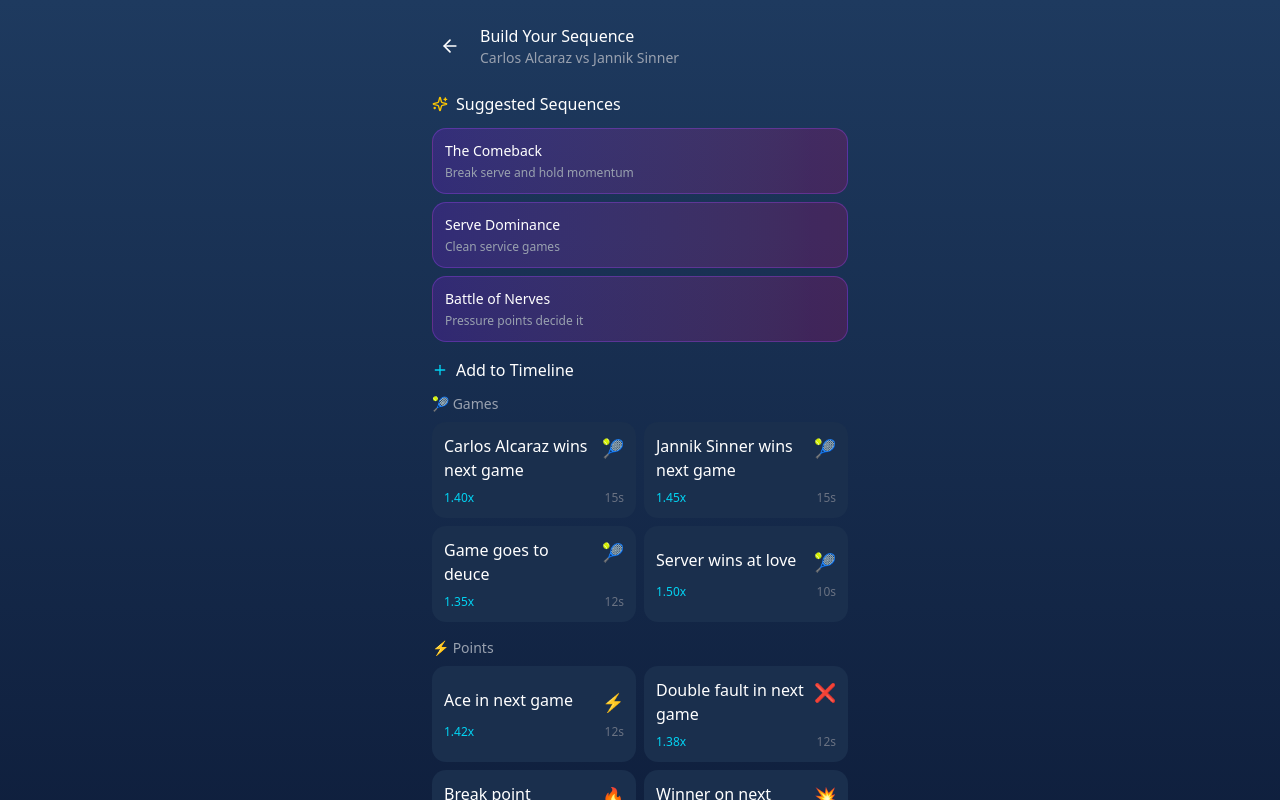
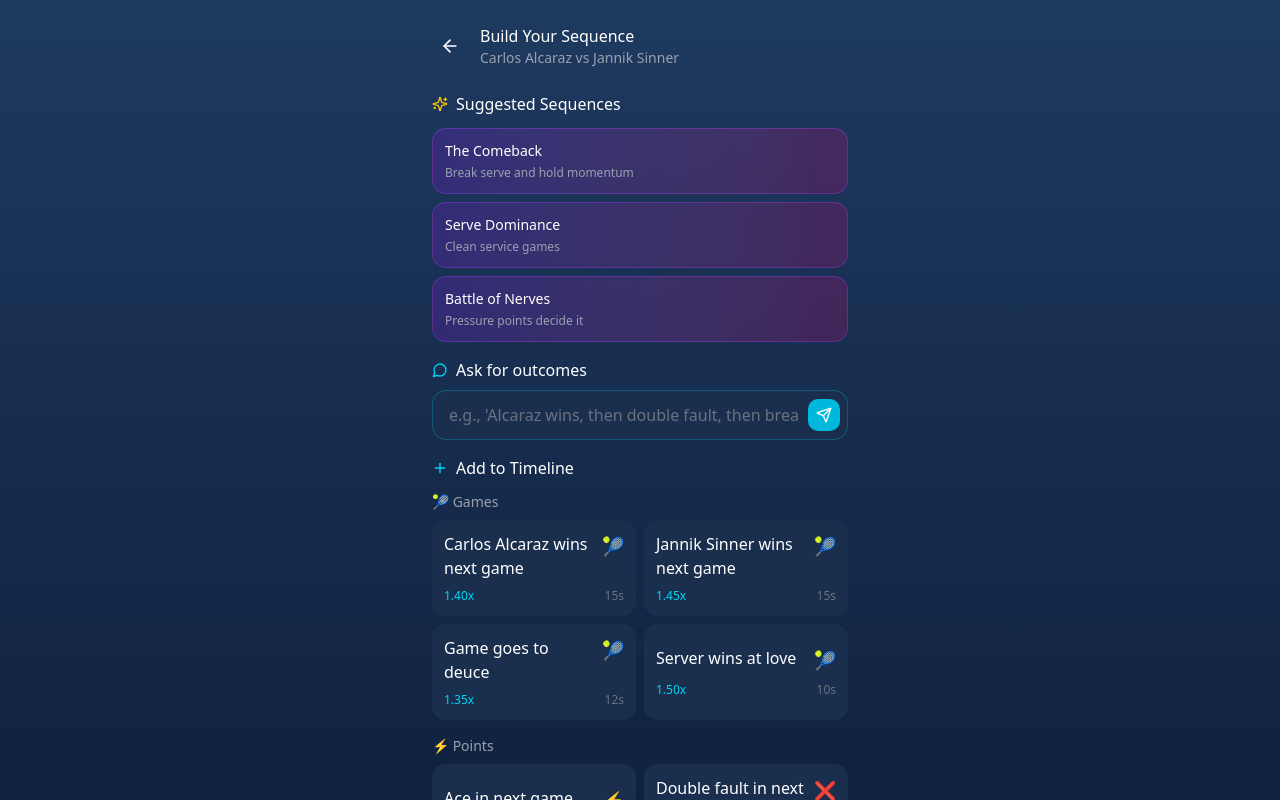
Before and after one commit to ruifernandes-ppb/sequential-blip-bets, a React (Vite) app: page / in a window 1280 px wide. Both pictures are taken after a click on the button 640 px from the left and 263 px from the top of the page. Shown: the top 800 px of the page. Built offline with nearby package versions, Linux system fonts and the light colour scheme.

Commit message:
Add figma initial work

```diff
--- a/src/components/SequenceBuilder.tsx
+++ b/src/components/SequenceBuilder.tsx
@@ -1,5 +1,5 @@
 import { useState } from 'react';
-import { ArrowLeft, Plus, Trash2, Sparkles, CheckCircle, AlertCircle, GripVertical } from 'lucide-react';
+import { ArrowLeft, Plus, Trash2, Sparkles, CheckCircle, AlertCircle, GripVertical, Send, MessageCircle } from 'lucide-react';
 import { Match, SequenceOutcome } from '../App';
 import { Button } from './ui/button';
 
@@ -69,6 +69,9 @@
   const [selectedOutcomes, setSelectedOutcomes] = useState<SequenceOutcome[]>([]);
   const [showSuggestions, setShowSuggestions] = useState(true);
   const [draggedIndex, setDraggedIndex] = useState<number | null>(null);
+  const [chatInput, setChatInput] = useState('');
+  const [searchResults, setSearchResults] = useState<OutcomeTemplate[]>([]);
+  const [showChatResults, setShowChatResults] = useState(false);
 
   const addOutcome = (template: OutcomeTemplate) => {
     const processedDescription = template.description
@@ -133,6 +136,78 @@
 
   const handleDragEnd = () => {
     setDraggedIndex(null);
+  };
+
+  const handleChatSearch = (e: React.FormEvent) => {
+    e.preventDefault();
+    if (!chatInput.trim()) return;
+
+    // Natural language matching algorithm
+    const searchLower = chatInput.toLowerCase();
+    const keywords = searchLower.split(' ').filter(word => word.length > 2);
+
+    // Score each template based on relevance
+    const scoredTemplates = OUTCOME_TEMPLATES.map(template => {
+      let score = 0;
+      const descLower = template.description.toLowerCase();
+      const categoryLower = template.category.toLowerCase();
+
+      // Direct phrase match (highest priority)
+      if (descLower.includes(searchLower)) {
+        score += 100;
+      }
+
+      // Keyword matching
+      keywords.forEach(keyword => {
+        if (descLower.includes(keyword)) score += 20;
+        if (categoryLower.includes(keyword)) score += 15;
+        if (template.id.includes(keyword)) score += 10;
+      });
+
+      // Player name matching
+      if (searchLower.includes('alcaraz') || searchLower.includes(match.player1.toLowerCase())) {
+        if (template.id.includes('player1')) score += 30;
+      }
+      if (searchLower.includes('sinner') || searchLower.includes(match.player2.toLowerCase())) {
+        if (template.id.includes('player2')) score += 30;
+      }
+
+      // Specific term matching
+      const termMatches: Record<string, string[]> = {
+        'ace': ['ace'],
+        'double fault': ['double-fault', 'fault'],
+        'break': ['break', 'breaks'],
+        'hold': ['hold', 'holds'],
+        'deuce': ['deuce'],
+        'love': ['love'],
+        'rally': ['rally'],
+        'net': ['net'],
+        'winner': ['winner'],
+        'serve': ['serve', 'holds', 'breaks'],
+        'game': ['game', 'wins'],
+        'point': ['point', 'break-point']
+      };
+
+      Object.entries(termMatches).forEach(([term, ids]) => {
+        if (searchLower.includes(term)) {
+          ids.forEach(id => {
+            if (template.id.includes(id)) score += 25;
+          });
+        }
+      });
+
+      return { template, score };
+    });
+
+    // Sort by score and get top 6 results
+    const topResults = scoredTemplates
+      .filter(({ score }) => score > 0)
+      .sort((a, b) => b.score - a.score)
+      .slice(0, 6)
+      .map(({ template }) => template);
+
+    setSearchResults(topResults);
+    setShowChatResults(true);
   };
 
   const totalOdds = selectedOutcomes.reduce((acc, outcome) => acc * outcome.odds, 1);
@@ -253,6 +328,79 @@
         </div>
       )}
 
+      {/* AI Chat Search */}
+      <div className="mb-4">
+        <div className="flex items-center gap-2 mb-2">
+          <MessageCircle className="w-4 h-4 text-cyan-400" />
+          <h3 className="text-white">Ask for outcomes</h3>
+        </div>
+
+        <form onSubmit={handleChatSearch} className="relative">
+          <input
+            type="text"
+            value={chatInput}
+            onChange={(e) => setChatInput(e.target.value)}
+            placeholder="e.g., 'Alcaraz wins, then double fault, then breaks serve'"
+            className="w-full bg-[#1a2f4d] text-white placeholder-gray-500 rounded-xl px-4 py-3 pr-12 border border-cyan-500/30 focus:border-cyan-500/60 focus:outline-none"
+          />
+          <button
+            type="submit"
+            className="absolute right-2 top-1/2 -translate-y-1/2 p-2 bg-cyan-500 hover:bg-cyan-600 rounded-lg transition-colors"
+          >
+            <Send className="w-4 h-4 text-white" />
+          </button>
+        </form>
+
+        {/* Search Results */}
+        {showChatResults && searchResults.length > 0 && (
+          <div className="mt-3 bg-[#0f1f3d] border border-cyan-500/30 rounded-xl p-3">
+            <div className="flex items-center justify-between mb-2">
+              <p className="text-cyan-400 text-sm">Top matches for "{chatInput}"</p>
+              <button
+                onClick={() => setShowChatResults(false)}
+                className="text-gray-400 hover:text-white text-xs"
+              >
+                Clear
+              </button>
+            </div>
+            <div className="grid grid-cols-2 gap-2">
+              {searchResults.map(template => {
+                const processedDescription = template.description
+                  .replace('{player1}', match.player1)
+                  .replace('{player2}', match.player2);
+
+                return (
+                  <button
+                    key={template.id}
+                    onClick={() => {
+                      addOutcome(template);
+                      setChatInput('');
+                      setShowChatResults(false);
+                    }}
+                    className="bg-[#1a2f4d] hover:bg-[#243a5c] text-white p-3 rounded-xl text-sm text-left transition-all active:scale-95 border border-cyan-500/20"
+                  >
+                    <div className="flex items-start justify-between mb-2">
+                      <p className="flex-1 pr-2">{processedDescription}</p>
+                      <span className="text-lg">{template.icon}</span>
+                    </div>
+                    <div className="flex items-center justify-between">
+                      <span className="text-cyan-400 text-xs">{template.odds.toFixed(2)}x</span>
+                      <span className="text-gray-500 text-xs">{template.timeLimit}s</span>
+                    </div>
+                  </button>
+                );
+              })}
+            </div>
+          </div>
+        )}
+
+        {showChatResults && searchResults.length === 0 && (
+          <div className="mt-3 bg-red-600/20 border border-red-500/30 rounded-xl p-3">
+            <p className="text-red-300 text-sm">No matches found. Try different keywords like "ace", "break serve", or player names.</p>
+          </div>
+        )}
+      </div>
+
       {/* Available Outcomes */}
       <div className="flex-1 overflow-y-auto">
         <h3 className="text-white mb-3 flex items-center gap-2">
--- a/src/index.css
+++ b/src/index.css
@@ -2,6 +2,9 @@
 @layer properties {
   @supports (((-webkit-hyphens: none)) and (not (margin-trim: inline))) or ((-moz-orient: inline) and (not (color: rgb(from red r g b)))) {
     *, :before, :after, ::backdrop {
+      --tw-translate-x: 0;
+      --tw-translate-y: 0;
+      --tw-translate-z: 0;
       --tw-rotate-x: rotateX(0);
       --tw-rotate-y: rotateY(0);
       --tw-rotate-z: rotateZ(0);
@@ -77,6 +80,7 @@
     --color-cyan-300: oklch(.865 .127 207.078);
     --color-cyan-400: oklch(.789 .154 211.53);
     --color-cyan-500: oklch(.715 .143 215.221);
+    --color-cyan-600: oklch(.609 .126 221.723);
     --color-purple-300: oklch(.827 .119 306.383);
     --color-purple-400: oklch(.714 .203 305.504);
     --color-purple-500: oklch(.627 .265 303.9);
@@ -461,6 +465,10 @@
     top: calc(var(--spacing) * 0);
   }
 
+  .top-1\/2 {
+    top: 50%;
+  }
+
   .-right-1 {
     right: calc(var(--spacing) * -1);
   }
@@ -469,6 +477,10 @@
     right: calc(var(--spacing) * 0);
   }
 
+  .right-2 {
+    right: calc(var(--spacing) * 2);
+  }
+
   .right-8 {
     right: calc(var(--spacing) * 8);
   }
@@ -495,6 +507,10 @@
 
   .mt-2 {
     margin-top: calc(var(--spacing) * 2);
+  }
+
+  .mt-3 {
+    margin-top: calc(var(--spacing) * 3);
   }
 
   .mt-4 {
@@ -653,6 +669,11 @@
 
   .flex-shrink-0, .shrink-0 {
     flex-shrink: 0;
+  }
+
+  .-translate-y-1\/2 {
+    --tw-translate-y: calc(calc(1 / 2 * 100%) * -1);
+    translate: var(--tw-translate-x) var(--tw-translate-y);
   }
 
   .-rotate-90 {
@@ -763,6 +784,10 @@
     border-radius: 3.40282e38px;
   }
 
+  .rounded-lg {
+    border-radius: var(--radius);
+  }
+
   .rounded-md {
     border-radius: calc(var(--radius)  - 2px);
   }
@@ -853,6 +878,16 @@
     border-color: var(--color-red-400);
   }
 
+  .border-red-500\/30 {
+    border-color: color-mix(in srgb, oklch(.637 .237 25.331) 30%, transparent);
+  }
+
+  @supports (color: color-mix(in lab, red, red)) {
+    .border-red-500\/30 {
+      border-color: color-mix(in oklab, var(--color-red-500) 30%, transparent);
+    }
+  }
+
   .border-yellow-400 {
     border-color: var(--color-yellow-400);
   }
@@ -887,6 +922,10 @@
     background-color: var(--color-cyan-400);
   }
 
+  .bg-cyan-500 {
+    background-color: var(--color-cyan-500);
+  }
+
   .bg-cyan-500\/20 {
     background-color: color-mix(in srgb, oklch(.715 .143 215.221) 20%, transparent);
   }
@@ -933,6 +972,16 @@
 
   .bg-red-500 {
     background-color: var(--color-red-500);
+  }
+
+  .bg-red-600\/20 {
+    background-color: color-mix(in srgb, oklch(.577 .245 27.325) 20%, transparent);
+  }
+
+  @supports (color: color-mix(in lab, red, red)) {
+    .bg-red-600\/20 {
+      background-color: color-mix(in oklab, var(--color-red-600) 20%, transparent);
+    }
   }
 
   .bg-secondary {
@@ -1158,6 +1207,10 @@
     padding-block: calc(var(--spacing) * 2);
   }
 
+  .py-3 {
+    padding-block: calc(var(--spacing) * 3);
+  }
+
   .py-6 {
     padding-block: calc(var(--spacing) * 6);
   }
@@ -1172,6 +1225,10 @@
 
   .pr-2 {
     padding-right: calc(var(--spacing) * 2);
+  }
+
+  .pr-12 {
+    padding-right: calc(var(--spacing) * 12);
   }
 
   .pb-6 {
@@ -1313,6 +1370,10 @@
 
   .underline-offset-4 {
     text-underline-offset: 4px;
+  }
+
+  .placeholder-gray-500::placeholder {
+    color: var(--color-gray-500);
   }
 
   .opacity-40 {
@@ -1450,6 +1511,12 @@
   }
 
   @media (hover: hover) {
+    .hover\:bg-cyan-600:hover {
+      background-color: var(--color-cyan-600);
+    }
+  }
+
+  @media (hover: hover) {
     .hover\:bg-destructive\/90:hover {
       background-color: var(--destructive);
     }
@@ -1530,9 +1597,30 @@
   }
 
   @media (hover: hover) {
+    .hover\:text-white:hover {
+      color: var(--color-white);
+    }
+  }
+
+  @media (hover: hover) {
     .hover\:underline:hover {
       text-decoration-line: underline;
     }
+  }
+
+  .focus\:border-cyan-500\/60:focus {
+    border-color: color-mix(in srgb, oklch(.715 .143 215.221) 60%, transparent);
+  }
+
+  @supports (color: color-mix(in lab, red, red)) {
+    .focus\:border-cyan-500\/60:focus {
+      border-color: color-mix(in oklab, var(--color-cyan-500) 60%, transparent);
+    }
+  }
+
+  .focus\:outline-none:focus {
+    --tw-outline-style: none;
+    outline-style: none;
   }
 
   .focus-visible\:border-ring:focus-visible {
@@ -1773,6 +1861,24 @@
   font-size: var(--font-size);
 }
 
+@property --tw-translate-x {
+  syntax: "*";
+  inherits: false;
+  initial-value: 0;
+}
+
+@property --tw-translate-y {
+  syntax: "*";
+  inherits: false;
+  initial-value: 0;
+}
+
+@property --tw-translate-z {
+  syntax: "*";
+  inherits: false;
+  initial-value: 0;
+}
+
 @property --tw-rotate-x {
   syntax: "*";
   inherits: false;
```
Also changed, not shown: 2 other files (tests, documents, lock files or other folders).
